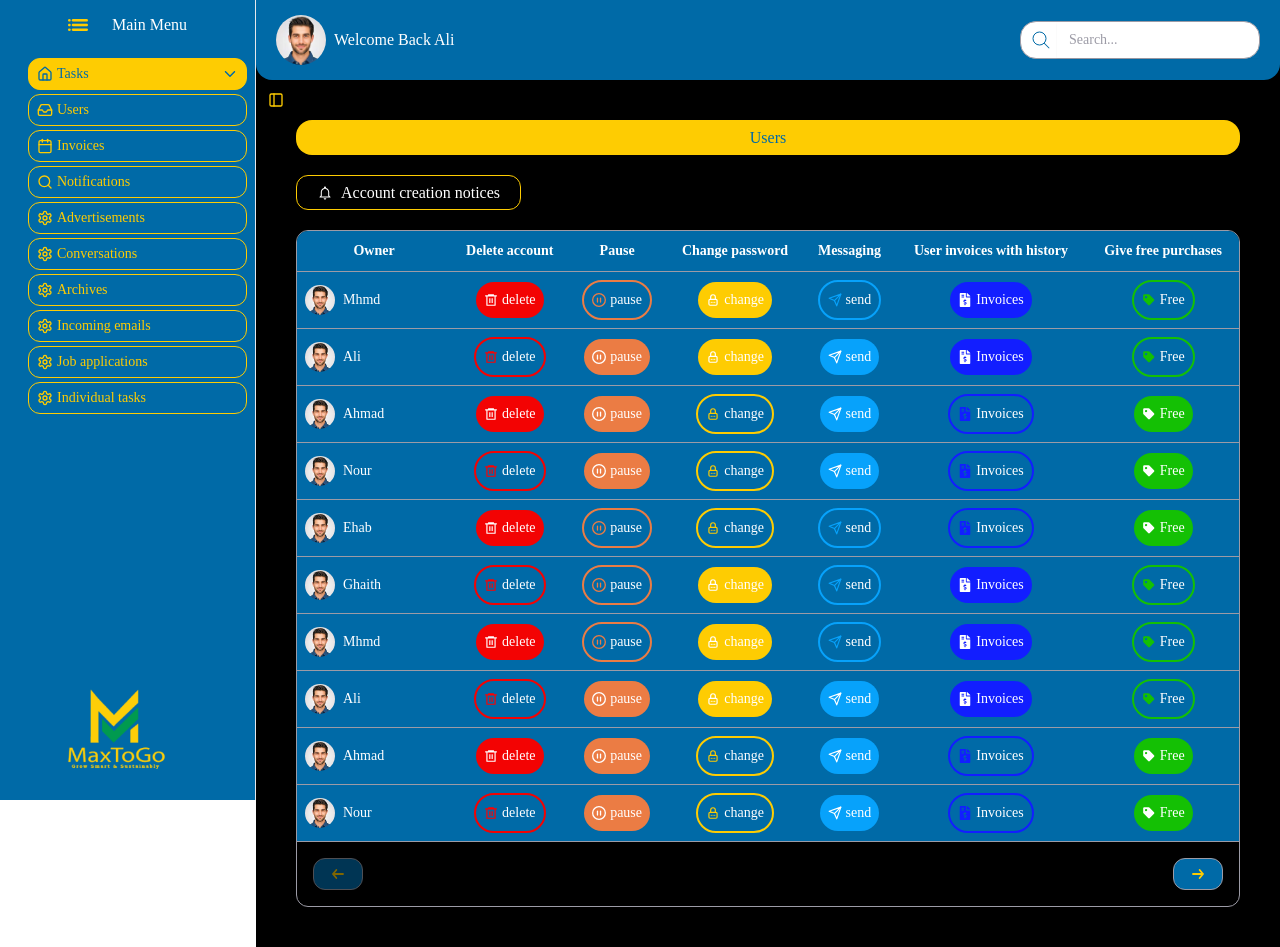
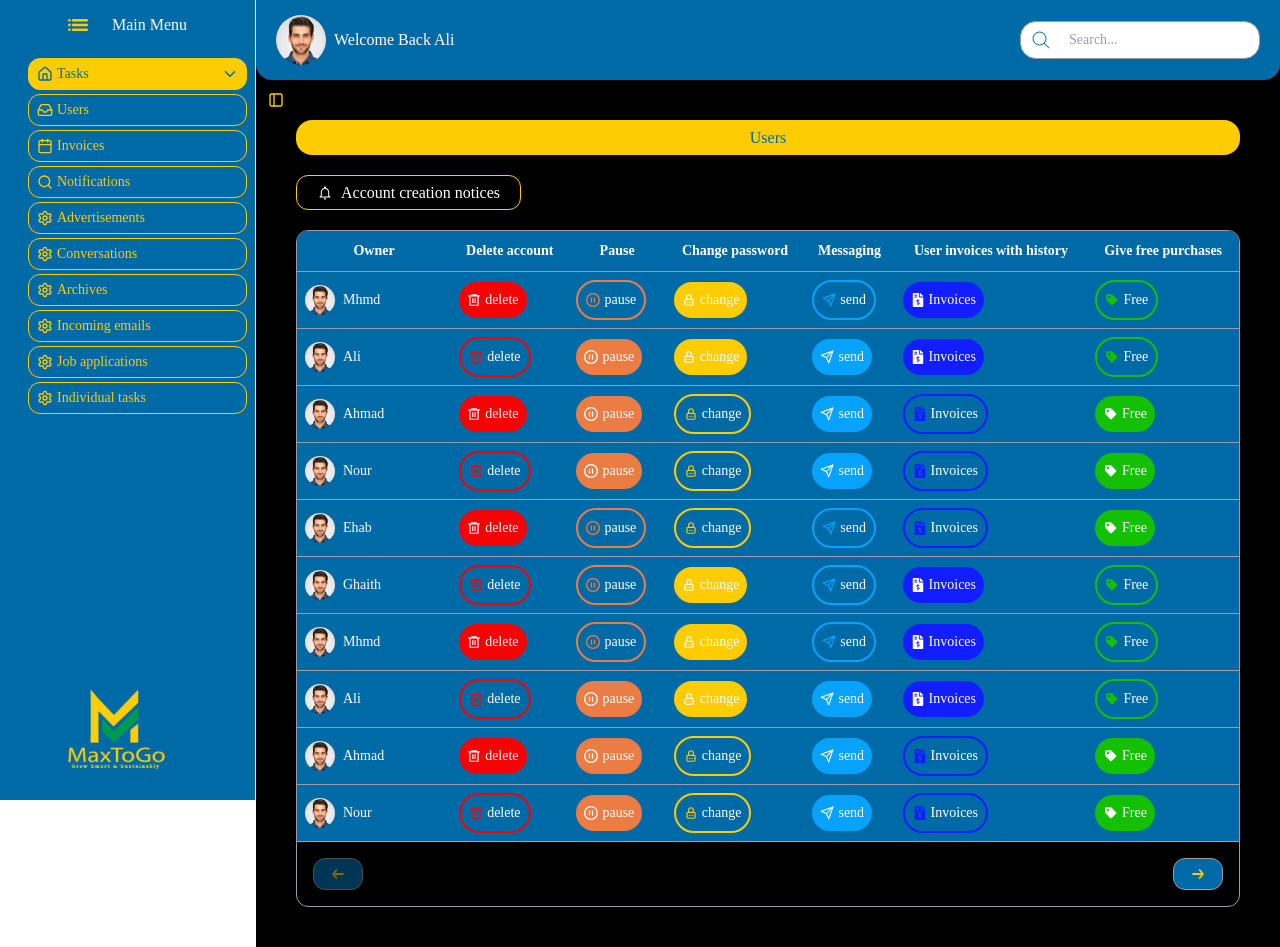
Before and after one commit to yasmineNjr/max-to-go-app, a Next.js app: page /users in a window 1280 px wide. Built offline with nearby package versions, Linux system fonts and the light colour scheme.

Commit message:
fix some styles in users tab

```diff
--- a/components/Badge.jsx
+++ b/components/Badge.jsx
@@ -4,7 +4,7 @@ import { RiDeleteBin6Line } from "react-icons/ri";
 const Badge = ({ icon, text, style }) => {
 
   return (
-    <div className={`flex w-fit items-center gap-1 rounded-full px-2 py-2 ${style}`} >
+    <div className={`min-w-[60px] flex justify-center text-center flex w-fit items-center gap-1 rounded-full px-2 py-2 ${style}`} >
         {icon}
         <p className='text-textDefault font-light'>
             {text}
--- a/components/table/columns.jsx
+++ b/components/table/columns.jsx
@@ -9,7 +9,6 @@ import { FiSend } from "react-icons/fi";
 import { FaFileInvoiceDollar } from "react-icons/fa";
 import { BiSolidPurchaseTag } from "react-icons/bi";
 import Badge from "../Badge";
-// import BookModal from "../BookModal"
 
 export const columns = [
 
@@ -26,11 +25,9 @@ export const columns = [
         header: "Delete account",
         cell: ({ row }) => {
             return (
-              <div className="min-w-[60px] flex justify-center text-center">
               <Badge  text='delete'
                       icon={<RiDeleteBin6Line color={row.original.delete === true ? 'white' : 'red'}/>}
                       style={row.original.delete === true ? 'bg-red boreder-2 border-red' : 'bg-transparent border-2 border-red'} />
-              </div>
             );
           },
     },
@@ -39,11 +36,9 @@ export const columns = [
       header: "Pause",
       cell: ({ row }) => {
         return (
-          <div className="min-w-[60px] flex justify-center text-center">
           <Badge  text='pause'
                   icon={<FaRegCirclePause color={row.original.pause === true ? 'white' : '#EB7C44'}/>}
                   style={row.original.pause === true ? 'bg-orange boreder-2 border-orange' : 'bg-transparent border-2 border-orange'} />
-          </div>
         );
       },
     },
@@ -52,11 +47,9 @@ export const columns = [
         header: "Change password",
         cell: ({ row }) => {
             return (
-              <div className="min-w-[60px] flex justify-center text-center">
               <Badge  text='change'
                       icon={<TbLockPassword color={row.original.password === true ? 'white' : '#FECC02'}/>}
                       style={row.original.password === true ? 'bg-secondaryColor boreder-2 border-secondaryColor' : 'bg-transparent border-2 border-secondaryColor'} />
-              </div>
             );
           },
     },
@@ -65,11 +58,9 @@ export const columns = [
         header: "Messaging",
         cell: ({ row }) => {
             return (
-              <div className="min-w-[60px] flex justify-center text-center">
               <Badge  text='send'
                       icon={<FiSend color={row.original.messaging === true ? 'white' : '#07A2FB'}/>}
                       style={row.original.messaging === true ? 'bg-blue-200 boreder-2 border-blue-200' : 'bg-transparent border-2 border-blue-200'} />
-              </div>
             );
           },
     },
@@ -78,11 +69,9 @@ export const columns = [
         header: "User invoices with history",
         cell: ({ row }) => {
             return (
-              <div className="min-w-[60px] flex justify-center text-center">
               <Badge  text='Invoices'
                       icon={<FaFileInvoiceDollar color={row.original.invoices === true ? 'white' : '#121EFF'}/>}
                       style={row.original.invoices === true ? 'bg-blue-600 boreder-2 border-blue-600' : 'bg-transparent border-2 border-blue-600'} />
-              </div>
             );
           },
     },
@@ -91,11 +80,9 @@ export const columns = [
         header: "Give free purchases",
         cell: ({ row }) => {
             return (
-              <div className="min-w-[60px] flex justify-center text-center">
               <Badge  text='Free'
                       icon={<BiSolidPurchaseTag color={row.original.purchases === true ? 'white' : '#14C004'}/>}
                       style={row.original.purchases === true ? 'bg-green boreder-2 border-green' : 'bg-transparent border-2 border-green'} />
-              </div>
             );
           },
     },
```
Lines whose indentation alone changed are shown as unchanged.
